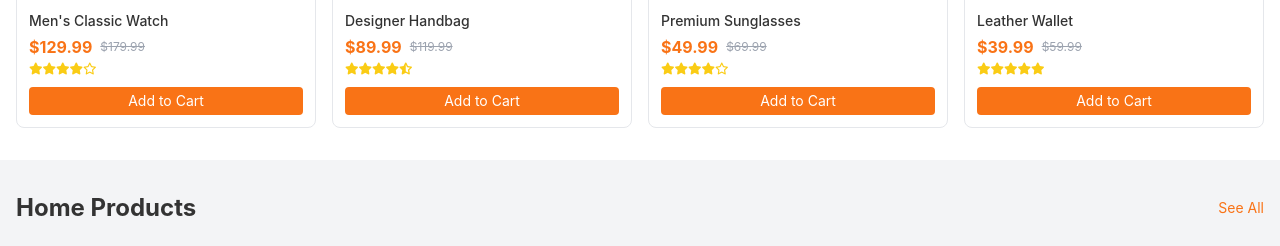
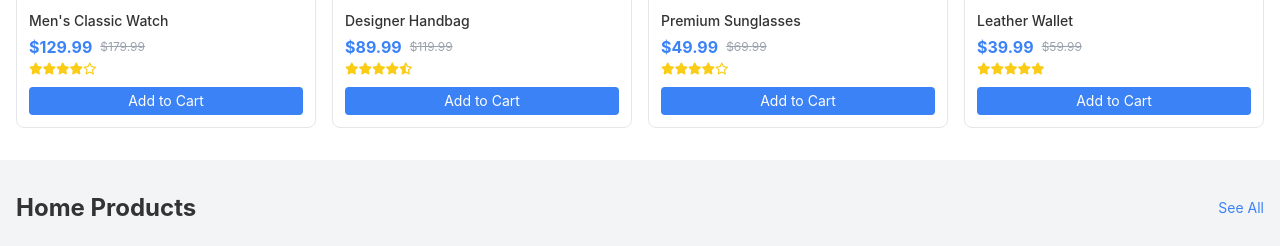
Before and after one commit to shanon082/E-commerce-using-tailwind, a PHP site: page / in a window 1280 px wide. Shown: the part 2061-2307 px from the top of the page. Run offline with PHP 8.4, Linux system fonts and the light colour scheme; style sheets or scripts are compiled from the project's sources; some libraries are stand-ins or nearby versions.

Commit message:
Update: Changed primary color from orange to blue throughout the website.
Replit-Commit-Author: Agent
Replit-Commit-Session-Id: fac67253-8ee6-4203-9c03-0a0ca4fa95d6
Replit-Commit-Screenshot-Url: https://storage.googleapis.com/screenshot-production-us-central1/e3ae8c3b-0349-4dd5-938f-6373c503ff28/9a3bae72-dfe2-4ca5-8f98-3577a733ea06.jpg

```diff
--- a/footer.php
+++ b/footer.php
@@ -24,7 +24,7 @@
                             class="w-full px-4 py-2 rounded-l-md focus:outline-none text-gray-900"
                             required
                         />
-                        <button type="submit" class="bg-orange-500 hover:bg-orange-600 px-4 py-2 rounded-r-md transition">
+                        <button type="submit" class="bg-blue-500 hover:bg-blue-600 px-4 py-2 rounded-r-md transition">
                             Subscribe
                         </button>
                     </form>
--- a/index.php
+++ b/index.php
@@ -42,7 +42,7 @@ $latestProducts = $stmt->fetchAll(PDO::FETCH_ASSOC);
           <div class="text-white max-w-md">
             <h3 class="text-2xl md:text-3xl lg:text-4xl font-bold mb-2">Latest Electronics <br />& Gadgets</h3>
             <p class="text-sm md:text-base mb-4">Find the best deals on the newest tech products.</p>
-            <a href="#electronics" class="bg-orange-500 hover:bg-orange-600 text-white px-4 py-2 rounded-md inline-block transition">Shop Now</a>
+            <a href="#electronics" class="bg-blue-500 hover:bg-blue-600 text-white px-4 py-2 rounded-md inline-block transition">Shop Now</a>
           </div>
         </div>
       </div>
@@ -52,7 +52,7 @@ $latestProducts = $stmt->fetchAll(PDO::FETCH_ASSOC);
           <div class="text-white max-w-md">
             <h3 class="text-2xl md:text-3xl lg:text-4xl font-bold mb-2">Trendy Fashion <br />& Clothing</h3>
             <p class="text-sm md:text-base mb-4">Shop the latest trends at the best prices.</p>
-            <a href="#fashion" class="bg-orange-500 hover:bg-orange-600 text-white px-4 py-2 rounded-md inline-block transition">Shop Now</a>
+            <a href="#fashion" class="bg-blue-500 hover:bg-blue-600 text-white px-4 py-2 rounded-md inline-block transition">Shop Now</a>
           </div>
         </div>
       </div>
@@ -62,7 +62,7 @@ $latestProducts = $stmt->fetchAll(PDO::FETCH_ASSOC);
           <div class="text-white max-w-md">
             <h3 class="text-2xl md:text-3xl lg:text-4xl font-bold mb-2">Quality Home <br />Products</h3>
             <p class="text-sm md:text-base mb-4">Stylish and durable products for your home.</p>
-            <a href="#home" class="bg-orange-500 hover:bg-orange-600 text-white px-4 py-2 rounded-md inline-block transition">Shop Now</a>
+            <a href="#home" class="bg-blue-500 hover:bg-blue-600 text-white px-4 py-2 rounded-md inline-block transition">Shop Now</a>
           </div>
         </div>
       </div>
@@ -83,7 +83,7 @@ $latestProducts = $stmt->fetchAll(PDO::FETCH_ASSOC);
         <?php foreach ($categories as $category): ?>
           <a href="category.php?id=<?php echo $category['id']; ?>" class="bg-gray-100 rounded-lg p-4 text-center hover:shadow-md transition">
             <div class="w-12 h-12 mx-auto mb-2 flex items-center justify-center">
-              <i class="<?php echo $category['icon']; ?> text-2xl text-orange-500"></i>
+              <i class="<?php echo $category['icon']; ?> text-2xl text-blue-500"></i>
             </div>
             <h3 class="text-sm font-medium"><?php echo htmlspecialchars($category['name']); ?></h3>
           </a>
@@ -101,7 +101,7 @@ $latestProducts = $stmt->fetchAll(PDO::FETCH_ASSOC);
           <p class="text-xl font-bold">UP TO 60% OFF</p>
           <p class="text-sm">Limited time offer - 17-30 MARCH</p>
         </div>
-        <a href="#deals" class="bg-orange-500 hover:bg-orange-600 text-white px-4 py-2 rounded-md inline-block transition">SHOP NOW</a>
+        <a href="#deals" class="bg-blue-500 hover:bg-blue-600 text-white px-4 py-2 rounded-md inline-block transition">SHOP NOW</a>
       </div>
     </div>
   </section>
@@ -111,7 +111,7 @@ $latestProducts = $stmt->fetchAll(PDO::FETCH_ASSOC);
     <div class="container mx-auto px-4">
       <div class="flex justify-between items-center mb-6">
         <h2 class="text-xl md:text-2xl font-bold">Featured Products</h2>
-        <a href="#" class="text-orange-500 hover:underline text-sm">See All</a>
+        <a href="#" class="text-blue-500 hover:underline text-sm">See All</a>
       </div>
       <div class="grid grid-cols-2 md:grid-cols-3 lg:grid-cols-4 xl:grid-cols-6 gap-4">
         <?php foreach ($featuredProducts as $product): ?>
@@ -125,7 +125,7 @@ $latestProducts = $stmt->fetchAll(PDO::FETCH_ASSOC);
               <div class="p-3">
                 <h3 class="text-sm font-medium truncate"><?php echo htmlspecialchars($product['name']); ?></h3>
                 <div class="flex items-center mt-1">
-                  <span class="text-orange-500 font-bold">$<?php echo number_format($product['price'], 2); ?></span>
+                  <span class="text-blue-500 font-bold">$<?php echo number_format($product['price'], 2); ?></span>
                   <?php if ($product['old_price'] > $product['price']): ?>
                     <span class="ml-2 text-gray-400 text-xs line-through">$<?php echo number_format($product['old_price'], 2); ?></span>
                   <?php endif; ?>
@@ -144,7 +144,7 @@ $latestProducts = $stmt->fetchAll(PDO::FETCH_ASSOC);
             <div class="px-3 pb-3">
               <button
                 onclick="addToCart(<?php echo $product['id']; ?>)"
-                class="w-full bg-orange-500 hover:bg-orange-600 text-white text-sm py-1 rounded transition"
+                class="w-full bg-blue-500 hover:bg-blue-600 text-white text-sm py-1 rounded transition"
               >
                 Add to Cart
               </button>
@@ -160,7 +160,7 @@ $latestProducts = $stmt->fetchAll(PDO::FETCH_ASSOC);
     <div class="container mx-auto px-4">
       <div class="flex justify-between items-center mb-6">
         <h2 class="text-xl md:text-2xl font-bold">Electronics</h2>
-        <a href="category.php?id=1" class="text-orange-500 hover:underline text-sm">See All</a>
+        <a href="category.php?id=1" class="text-blue-500 hover:underline text-sm">See All</a>
       </div>
       <div class="grid grid-cols-2 md:grid-cols-4 gap-4">
         <div class="bg-white rounded-lg border border-gray-200 overflow-hidden hover:shadow-md transition">
@@ -169,7 +169,7 @@ $latestProducts = $stmt->fetchAll(PDO::FETCH_ASSOC);
             <div class="p-3">
               <h3 class="text-sm font-medium">Premium Headphones</h3>
               <div class="flex items-center mt-1">
-                <span class="text-orange-500 font-bold">$89.99</span>
+                <span class="text-blue-500 font-bold">$89.99</span>
                 <span class="ml-2 text-gray-400 text-xs line-through">$129.99</span>
               </div>
               <div class="flex items-center mt-1 text-yellow-400 text-xs">
@@ -182,7 +182,7 @@ $latestProducts = $stmt->fetchAll(PDO::FETCH_ASSOC);
             </div>
           </a>
           <div class="px-3 pb-3">
-            <button onclick="addToCart(1)" class="w-full bg-orange-500 hover:bg-orange-600 text-white text-sm py-1 rounded transition">
+            <button onclick="addToCart(1)" class="w-full bg-blue-500 hover:bg-blue-600 text-white text-sm py-1 rounded transition">
               Add to Cart
             </button>
           </div>
@@ -193,7 +193,7 @@ $latestProducts = $stmt->fetchAll(PDO::FETCH_ASSOC);
             <div class="p-3">
               <h3 class="text-sm font-medium">Smart Watch Pro</h3>
               <div class="flex items-center mt-1">
-                <span class="text-orange-500 font-bold">$149.99</span>
+                <span class="text-blue-500 font-bold">$149.99</span>
                 <span class="ml-2 text-gray-400 text-xs line-through">$199.99</span>
               </div>
               <div class="flex items-center mt-1 text-yellow-400 text-xs">
@@ -206,7 +206,7 @@ $latestProducts = $stmt->fetchAll(PDO::FETCH_ASSOC);
             </div>
           </a>
           <div class="px-3 pb-3">
-            <button onclick="addToCart(2)" class="w-full bg-orange-500 hover:bg-orange-600 text-white text-sm py-1 rounded transition">
+            <button onclick="addToCart(2)" class="w-full bg-blue-500 hover:bg-blue-600 text-white text-sm py-1 rounded transition">
               Add to Cart
             </button>
           </div>
@@ -217,7 +217,7 @@ $latestProducts = $stmt->fetchAll(PDO::FETCH_ASSOC);
             <div class="p-3">
               <h3 class="text-sm font-medium">Portable Bluetooth Speaker</h3>
               <div class="flex items-center mt-1">
-                <span class="text-orange-500 font-bold">$59.99</span>
+                <span class="text-blue-500 font-bold">$59.99</span>
                 <span class="ml-2 text-gray-400 text-xs line-through">$79.99</span>
               </div>
               <div class="flex items-center mt-1 text-yellow-400 text-xs">
@@ -230,7 +230,7 @@ $latestProducts = $stmt->fetchAll(PDO::FETCH_ASSOC);
             </div>
           </a>
           <div class="px-3 pb-3">
-            <button onclick="addToCart(3)" class="w-full bg-orange-500 hover:bg-orange-600 text-white text-sm py-1 rounded transition">
+            <button onclick="addToCart(3)" class="w-full bg-blue-500 hover:bg-blue-600 text-white text-sm py-1 rounded transition">
               Add to Cart
             </button>
           </div>
@@ -241,7 +241,7 @@ $latestProducts = $stmt->fetchAll(PDO::FETCH_ASSOC);
             <div class="p-3">
               <h3 class="text-sm font-medium">Digital Camera 4K</h3>
               <div class="flex items-center mt-1">
-                <span class="text-orange-500 font-bold">$399.99</span>
+                <span class="text-blue-500 font-bold">$399.99</span>
                 <span class="ml-2 text-gray-400 text-xs line-through">$499.99</span>
               </div>
               <div class="flex items-center mt-1 text-yellow-400 text-xs">
@@ -254,7 +254,7 @@ $latestProducts = $stmt->fetchAll(PDO::FETCH_ASSOC);
             </div>
           </a>
           <div class="px-3 pb-3">
-            <button onclick="addToCart(4)" class="w-full bg-orange-500 hover:bg-orange-600 text-white text-sm py-1 rounded transition">
+            <button onclick="addToCart(4)" class="w-full bg-blue-500 hover:bg-blue-600 text-white text-sm py-1 rounded transition">
               Add to Cart
             </button>
           </div>
@@ -268,7 +268,7 @@ $latestProducts = $stmt->fetchAll(PDO::FETCH_ASSOC);
     <div class="container mx-auto px-4">
       <div class="flex justify-between items-center mb-6">
         <h2 class="text-xl md:text-2xl font-bold">Fashion</h2>
-        <a href="category.php?id=2" class="text-orange-500 hover:underline text-sm">See All</a>
+        <a href="category.php?id=2" class="text-blue-500 hover:underline text-sm">See All</a>
       </div>
       <div class="grid grid-cols-2 md:grid-cols-4 gap-4">
         <div class="bg-white rounded-lg border border-gray-200 overflow-hidden hover:shadow-md transition">
@@ -277,7 +277,7 @@ $latestProducts = $stmt->fetchAll(PDO::FETCH_ASSOC);
             <div class="p-3">
               <h3 class="text-sm font-medium">Men's Classic Watch</h3>
               <div class="flex items-center mt-1">
-                <span class="text-orange-500 font-bold">$129.99</span>
+                <span class="text-blue-500 font-bold">$129.99</span>
                 <span class="ml-2 text-gray-400 text-xs line-through">$179.99</span>
               </div>
               <div class="flex items-center mt-1 text-yellow-400 text-xs">
@@ -290,7 +290,7 @@ $latestProducts = $stmt->fetchAll(PDO::FETCH_ASSOC);
             </div>
           </a>
           <div class="px-3 pb-3">
-            <button onclick="addToCart(5)" class="w-full bg-orange-500 hover:bg-orange-600 text-white text-sm py-1 rounded transition">
+            <button onclick="addToCart(5)" class="w-full bg-blue-500 hover:bg-blue-600 text-white text-sm py-1 rounded transition">
               Add to Cart
             </button>
           </div>
@@ -301,7 +301,7 @@ $latestProducts = $stmt->fetchAll(PDO::FETCH_ASSOC);
             <div class="p-3">
               <h3 class="text-sm font-medium">Designer Handbag</h3>
               <div class="flex items-center mt-1">
-                <span class="text-orange-500 font-bold">$89.99</span>
+                <span class="text-blue-500 font-bold">$89.99</span>
                 <span class="ml-2 text-gray-400 text-xs line-through">$119.99</span>
               </div>
               <div class="flex items-center mt-1 text-yellow-400 text-xs">
@@ -314,7 +314,7 @@ $latestProducts = $stmt->fetchAll(PDO::FETCH_ASSOC);
             </div>
           </a>
           <div class="px-3 pb-3">
-            <button onclick="addToCart(6)" class="w-full bg-orange-500 hover:bg-orange-600 text-white text-sm py-1 rounded transition">
+            <button onclick="addToCart(6)" class="w-full bg-blue-500 hover:bg-blue-600 text-white text-sm py-1 rounded transition">
               Add to Cart
             </button>
           </div>
@@ -325,7 +325,7 @@ $latestProducts = $stmt->fetchAll(PDO::FETCH_ASSOC);
             <div class="p-3">
               <h3 class="text-sm font-medium">Premium Sunglasses</h3>
               <div class="flex items-center mt-1">
-                <span class="text-orange-500 font-bold">$49.99</span>
+                <span class="text-blue-500 font-bold">$49.99</span>
                 <span class="ml-2 text-gray-400 text-xs line-through">$69.99</span>
               </div>
               <div class="flex items-center mt-1 text-yellow-400 text-xs">
@@ -338,7 +338,7 @@ $latestProducts = $stmt->fetchAll(PDO::FETCH_ASSOC);
             </div>
           </a>
           <div class="px-3 pb-3">
-            <button onclick="addToCart(7)" class="w-full bg-orange-500 hover:bg-orange-600 text-white text-sm py-1 rounded transition">
+            <button onclick="addToCart(7)" class="w-full bg-blue-500 hover:bg-blue-600 text-white text-sm py-1 rounded transition">
               Add to Cart
             </button>
           </div>
@@ -349,7 +349,7 @@ $latestProducts = $stmt->fetchAll(PDO::FETCH_ASSOC);
             <div class="p-3">
               <h3 class="text-sm font-medium">Leather Wallet</h3>
               <div class="flex items-center mt-1">
-                <span class="text-orange-500 font-bold">$39.99</span>
+                <span class="text-blue-500 font-bold">$39.99</span>
                 <span class="ml-2 text-gray-400 text-xs line-through">$59.99</span>
               </div>
               <div class="flex items-center mt-1 text-yellow-400 text-xs">
@@ -362,7 +362,7 @@ $latestProducts = $stmt->fetchAll(PDO::FETCH_ASSOC);
             </div>
           </a>
           <div class="px-3 pb-3">
-            <button onclick="addToCart(8)" class="w-full bg-orange-500 hover:bg-orange-600 text-white text-sm py-1 rounded transition">
+            <button onclick="addToCart(8)" class="w-full bg-blue-500 hover:bg-blue-600 text-white text-sm py-1 rounded transition">
               Add to Cart
             </button>
           </div>
@@ -376,7 +376,7 @@ $latestProducts = $stmt->fetchAll(PDO::FETCH_ASSOC);
     <div class="container mx-auto px-4">
       <div class="flex justify-between items-center mb-6">
         <h2 class="text-xl md:text-2xl font-bold">Home Products</h2>
-        <a href="category.php?id=3" class="text-orange-500 hover:underline text-sm">See All</a>
+        <a href="category.php?id=3" class="text-blue-500 hover:underline text-sm">See All</a>
       </div>
       <div class="grid grid-cols-2 md:grid-cols-4 gap-4">
         <div class="bg-white rounded-lg border border-gray-200 overflow-hidden hover:shadow-md transition">
@@ -385,7 +385,7 @@ $latestProducts = $stmt->fetchAll(PDO::FETCH_ASSOC);
             <div class="p-3">
               <h3 class="text-sm font-medium">Modern Table Lamp</h3>
               <div class="flex items-center mt-1">
-                <span class="text-orange-500 font-bold">$49.99</span>
+                <span class="text-blue-500 font-bold">$49.99</span>
                 <span class="ml-2 text-gray-400 text-xs line-through">$69.99</span>
               </div>
               <div class="flex items-center mt-1 text-yellow-400 text-xs">
@@ -398,7 +398,7 @@ $latestProducts = $stmt->fetchAll(PDO::FETCH_ASSOC);
             </div>
           </a>
           <div class="px-3 pb-3">
-            <button onclick="addToCart(9)" class="w-full bg-orange-500 hover:bg-orange-600 text-white text-sm py-1 rounded transition">
+            <button onclick="addToCart(9)" class="w-full bg-blue-500 hover:bg-blue-600 text-white text-sm py-1 rounded transition">
               Add to Cart
             </button>
           </div>
@@ -409,7 +409,7 @@ $latestProducts = $stmt->fetchAll(PDO::FETCH_ASSOC);
             <div class="p-3">
               <h3 class="text-sm font-medium">Decorative Pillow Set</h3>
               <div class="flex items-center mt-1">
-                <span class="text-orange-500 font-bold">$29.99</span>
+                <span class="text-blue-500 font-bold">$29.99</span>
                 <span class="ml-2 text-gray-400 text-xs line-through">$39.99</span>
               </div>
               <div class="flex items-center mt-1 text-yellow-400 text-xs">
@@ -422,7 +422,7 @@ $latestProducts = $stmt->fetchAll(PDO::FETCH_ASSOC);
             </div>
           </a>
           <div class="px-3 pb-3">
-            <button onclick="addToCart(10)" class="w-full bg-orange-500 hover:bg-orange-600 text-white text-sm py-1 rounded transition">
+            <button onclick="addToCart(10)" class="w-full bg-blue-500 hover:bg-blue-600 text-white text-sm py-1 rounded transition">
               Add to Cart
             </button>
           </div>
@@ -433,7 +433,7 @@ $latestProducts = $stmt->fetchAll(PDO::FETCH_ASSOC);
             <div class="p-3">
               <h3 class="text-sm font-medium">Designer Coffee Mug</h3>
               <div class="flex items-center mt-1">
-                <span class="text-orange-500 font-bold">$14.99</span>
+                <span class="text-blue-500 font-bold">$14.99</span>
                 <span class="ml-2 text-gray-400 text-xs line-through">$19.99</span>
               </div>
               <div class="flex items-center mt-1 text-yellow-400 text-xs">
@@ -446,7 +446,7 @@ $latestProducts = $stmt->fetchAll(PDO::FETCH_ASSOC);
             </div>
           </a>
           <div class="px-3 pb-3">
-            <button onclick="addToCart(11)" class="w-full bg-orange-500 hover:bg-orange-600 text-white text-sm py-1 rounded transition">
+            <button onclick="addToCart(11)" class="w-full bg-blue-500 hover:bg-blue-600 text-white text-sm py-1 rounded transition">
               Add to Cart
             </button>
           </div>
@@ -457,7 +457,7 @@ $latestProducts = $stmt->fetchAll(PDO::FETCH_ASSOC);
             <div class="p-3">
               <h3 class="text-sm font-medium">Wooden Desk Organizer</h3>
               <div class="flex items-center mt-1">
-                <span class="text-orange-500 font-bold">$24.99</span>
+                <span class="text-blue-500 font-bold">$24.99</span>
                 <span class="ml-2 text-gray-400 text-xs line-through">$34.99</span>
               </div>
               <div class="flex items-center mt-1 text-yellow-400 text-xs">
@@ -470,7 +470,7 @@ $latestProducts = $stmt->fetchAll(PDO::FETCH_ASSOC);
             </div>
           </a>
           <div class="px-3 pb-3">
-            <button onclick="addToCart(12)" class="w-full bg-orange-500 hover:bg-orange-600 text-white text-sm py-1 rounded transition">
+            <button onclick="addToCart(12)" class="w-full bg-blue-500 hover:bg-blue-600 text-white text-sm py-1 rounded transition">
               Add to Cart
             </button>
           </div>
@@ -487,7 +487,7 @@ $latestProducts = $stmt->fetchAll(PDO::FETCH_ASSOC);
           <img src="https://images.unsplash.com/photo-1698440050363-1697e5f0277c" alt="About Us" class="rounded-lg shadow-md w-full" />
         </div>
         <div class="md:w-1/2">
-          <p class="text-orange-500 font-semibold">About Us</p>
+          <p class="text-blue-500 font-semibold">About Us</p>
           <h2 class="text-2xl md:text-3xl font-bold mb-4">We Provide High-Quality Products</h2>
           <p class="text-gray-600 mb-4">
             We ensure that our products meet top-notch quality standards to satisfy our customers.
@@ -497,7 +497,7 @@ $latestProducts = $stmt->fetchAll(PDO::FETCH_ASSOC);
           <p class="mb-1"><span class="font-medium">Secure Payments</span> with multiple options</p>
           <p class="mb-1"><span class="font-medium">24/7 Customer Support</span> for your convenience</p>
           <p class="mb-4"><span class="font-medium">Easy Returns</span> within 30 days</p>
-          <a href="#" class="bg-orange-500 hover:bg-orange-600 text-white px-6 py-2 rounded-md inline-block transition">Learn More</a>
+          <a href="#" class="bg-blue-500 hover:bg-blue-600 text-white px-6 py-2 rounded-md inline-block transition">Learn More</a>
         </div>
       </div>
     </div>
@@ -568,7 +568,7 @@ $latestProducts = $stmt->fetchAll(PDO::FETCH_ASSOC);
         <p class="mb-6">Stay updated with our latest offers and promotions</p>
         <div class="flex flex-col sm:flex-row gap-2 justify-center">
           <input type="email" placeholder="Enter your Email" class="px-4 py-2 rounded-md text-gray-800 w-full sm:w-auto" />
-          <button type="submit" class="bg-orange-500 hover:bg-orange-600 px-6 py-2 rounded-md transition">Subscribe Now</button>
+          <button type="submit" class="bg-blue-500 hover:bg-blue-600 px-6 py-2 rounded-md transition">Subscribe Now</button>
         </div>
       </div>
     </div>
```
